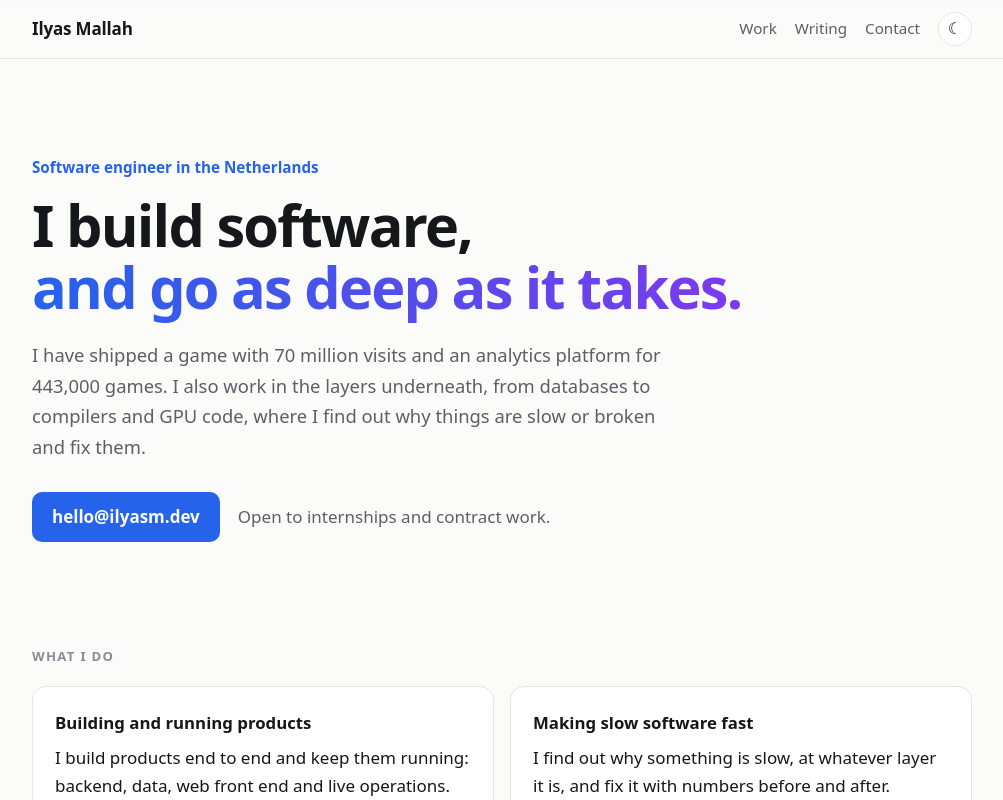
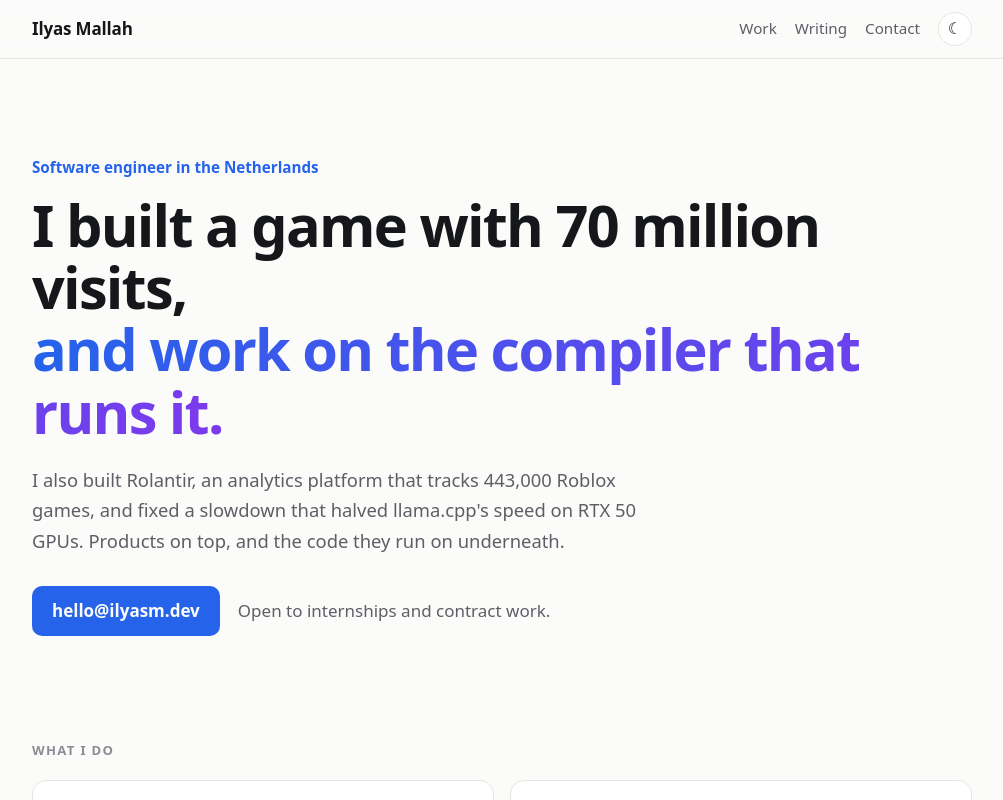
Before and after one commit to ilyasm-dev/ilyasm.dev, a Next.js app: page / in a window 1280 px wide. Shown: the top 800 px of the page, without its empty margins (138-1141 px from the left). Built offline with nearby package versions, Linux system fonts and the light colour scheme.

Commit message:
Concrete hero line

```diff
--- a/app/page.tsx
+++ b/app/page.tsx
@@ -52,14 +52,13 @@ export default function Home() {
       <section className="hero wrap">
         <p className="eyebrow">Software engineer in the Netherlands</p>
         <h1>
-          I build software,
+          I built a game with 70 million visits,
           <br />
-          <span className="grad">and go as deep as it takes.</span>
+          <span className="grad">and work on the compiler that runs it.</span>
         </h1>
         <p className="lede">
-          I have shipped a game with 70 million visits and an analytics platform for 443,000 games. I also work in the
-          layers underneath, from databases to compilers and GPU code, where I find out why things are slow or broken and
-          fix them.
+          I also built Rolantir, an analytics platform that tracks 443,000 Roblox games, and fixed a slowdown that halved
+          llama.cpp&apos;s speed on RTX 50 GPUs. Products on top, and the code they run on underneath.
         </p>
         <div className="cta-row">
           <a className="button" href="mailto:hello@ilyasm.dev">
```
